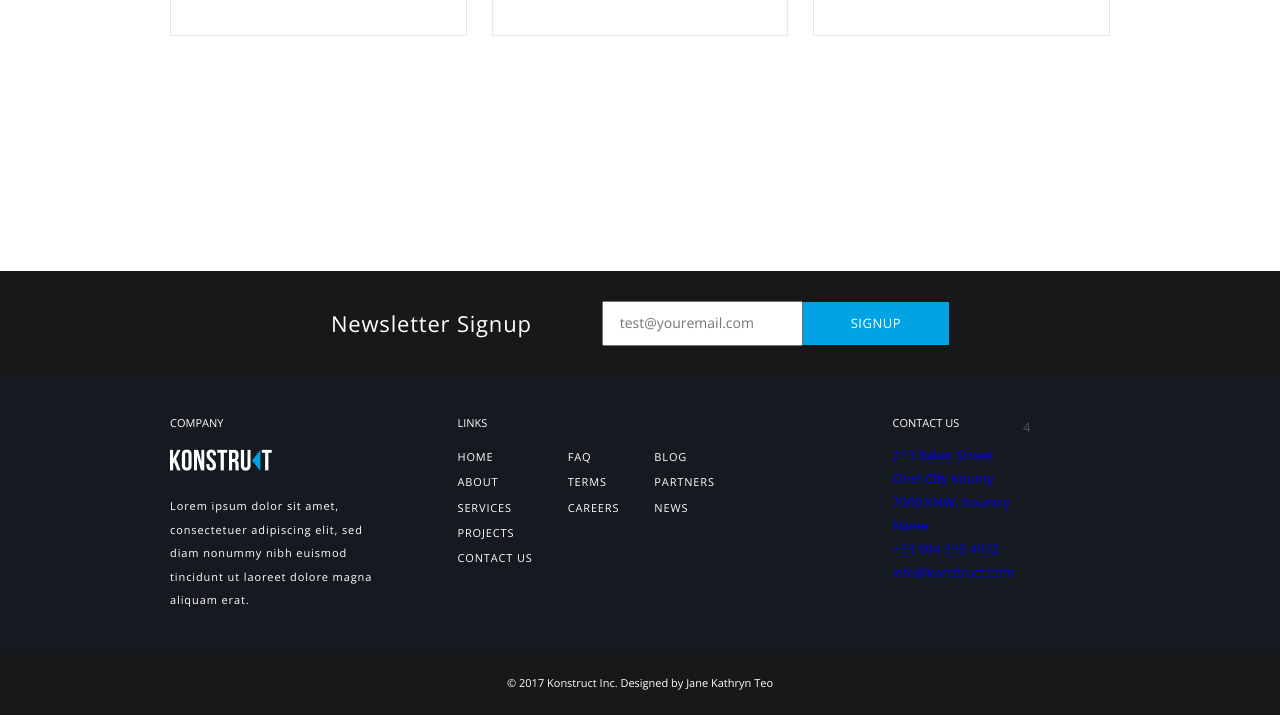
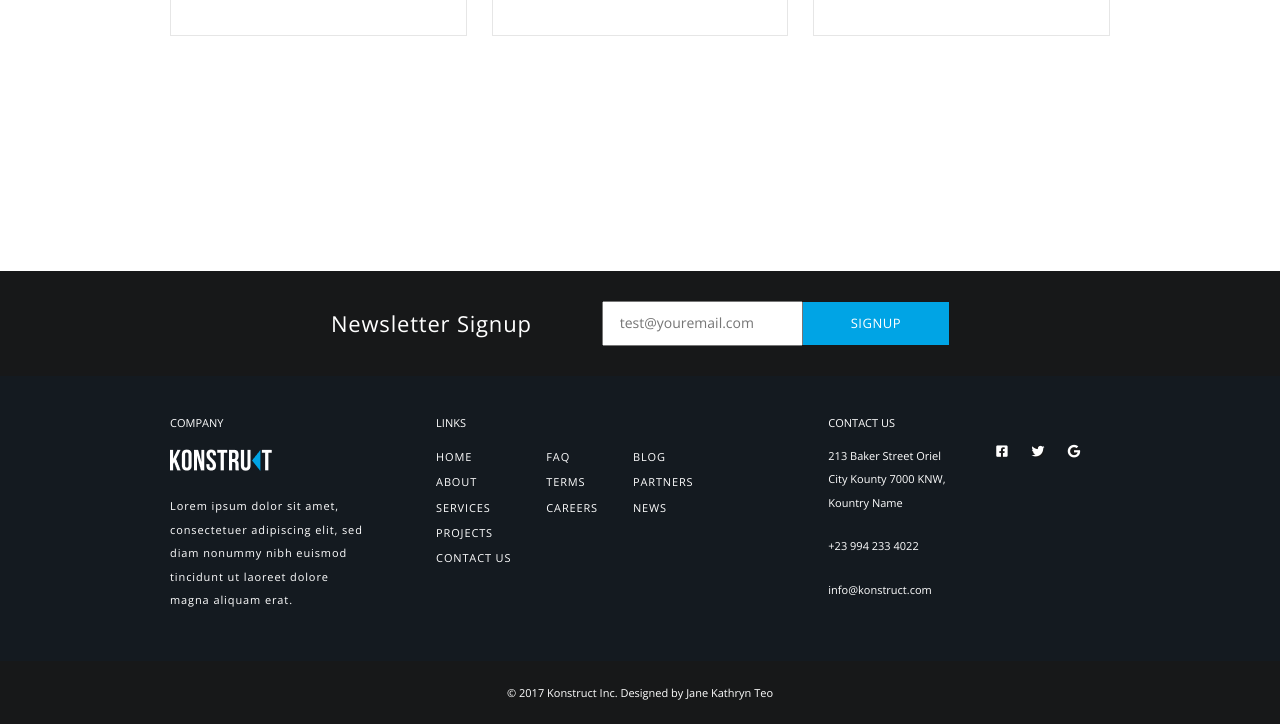
Before and after one commit to ShumnaIryna/konstruct, a plain HTML site: page index.html in a window 1280 px wide. Shown: the part 1787-2511 px from the top of the page. Drawn offline with Linux system fonts and the light colour scheme.

Commit message:
add section footer social

```diff
--- a/index.html
+++ b/index.html
@@ -185,18 +185,35 @@
                     </div>
                     <div class="footer__contact">
                         <p class="footer-title">CONTACT US</p>
-                        <div>
-                            <a class="footer__contact__link" href="https://www.google.com/maps">213 Baker
-                                Street Oriel City Kounty 7000 KNW, Kountry Name</a>
+                        <div class="footer__contact__link">
+                            <a class="footer__contact__item" href="https://www.google.com/maps" target="_blank">213
+                                Baker Street Oriel City Kounty 7000 KNW, Kountry Name</a>
                         </div>
-                        <div>
-                            <a class="footer__contact__link" href="tel:+23 994 233 4022">+23 994 233 4022</a>
+                        <div class="footer__contact__link">
+                            <a class="footer__contact__item" href="tel:+23 994 233 4022">+23 994 233 4022</a>
                         </div>
-                        <div>
-                            <a class="footer__contact__link" href="mailto:info@konstruct.com">info@konstruct.com</a>
+                        <div class="footer__contact__link">
+                            <a class="footer__contact__item" href="mailto:info@konstruct.com">info@konstruct.com</a>
                         </div>
                     </div>
-                    <div class="footer__social">4</div>
+                    <ul class="footer__social d-fl">
+                        <li class="footer__social__item">
+                            <a href="#">
+                                <i class="fab fa-facebook-square"></i>
+                            </a>
+                        </li>
+                        <li class="footer__social__item">
+                            <a href="#">
+                                <i class="fab fa-twitter"></i>
+                            </a>
+                        </li>
+                        <li class="footer__social__item">
+                            <a href="#">
+                                <i class="fab fa-google"></i>
+                            </a>
+                        </li>
+
+                    </ul>
                 </div>
             </footer>
 
--- a/styles/_footer.scss
+++ b/styles/_footer.scss
@@ -68,10 +68,36 @@ footer {
       p {
         padding-bottom: 15px;
       }
+
+      &__link {
+        padding-bottom: 20px;
+      }
+
+      &__item {
+        font: $size15-font;
+        color: $white-color;
+      }
     }
 
     &__social {
       width: 10%;
+      justify-content: center;
+      margin: 0 25px 0 45px;
+
+      &__item {
+        padding: 30px 12px;
+
+        a {
+          width: 12px;
+          height: 12px;
+          display: flex;
+          align-items: center;
+          justify-content: center;
+          background-color: $dark-black-background;
+          color: $white-background;
+          border-radius: 10px;
+        }
+      }
     }
 
     // copyrights
```
Also changed, not shown: styles/style.css, 1 other file.
